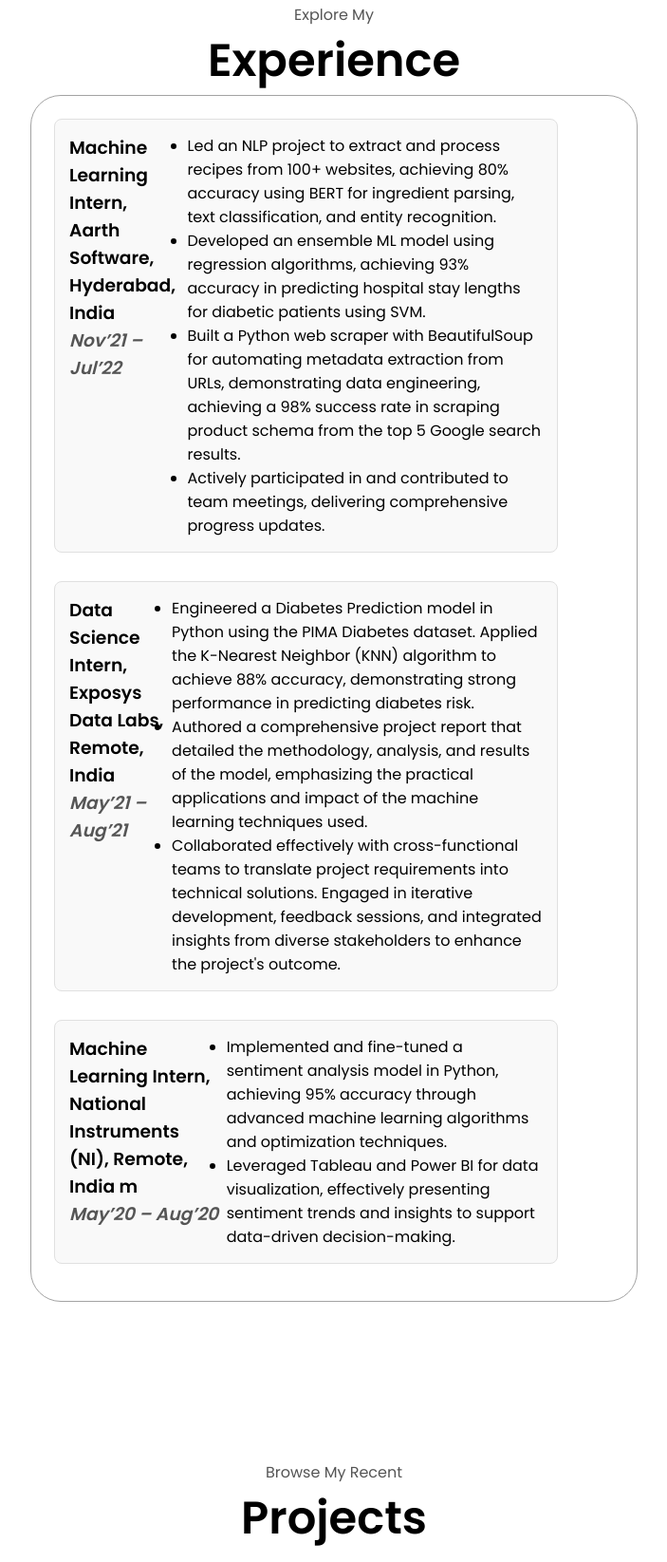
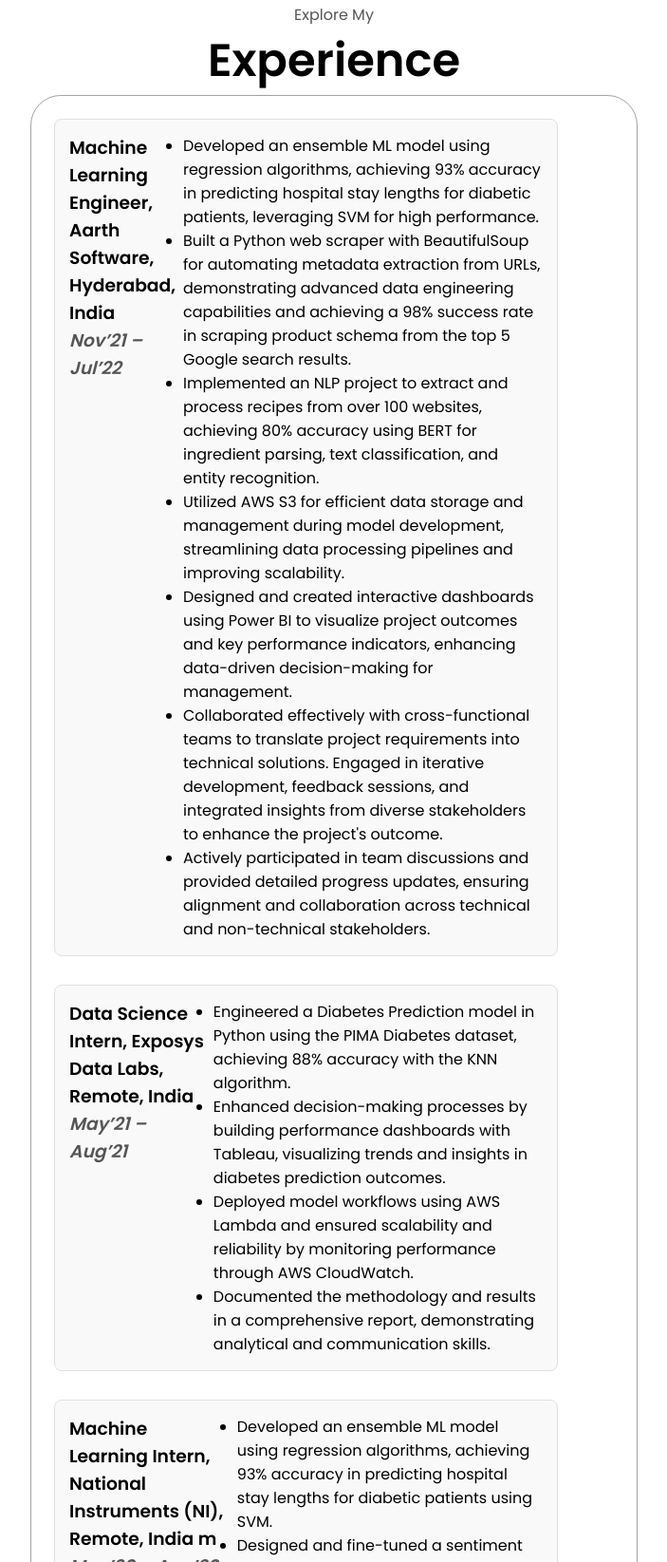
Before and after one commit to darasupriya88/portfolio, a plain HTML site: page index.html in a window 1280 px wide. Shown: the part 1155-2800 px from the top of the page at 95% size, without its empty margins (288-991 px from the left). Drawn offline with Linux system fonts and the light colour scheme.

Commit message:
git add git commit -m "portfolio" git push

```diff
--- a/index.html
+++ b/index.html
@@ -43,11 +43,11 @@
       <div class="section__text">
         <p class="section__text__p1">Hello, I'm</p>
         <h1 class="title">Supriya Dara</h1>
-        <p class="section__text__p2">Master of Computer Science Graduate</p>
+        <p class="section__text__p2">Master of Computer Science Graduate concentration in Applied Artificial Intelligence</p>
         <div class="btn-container">
           <button
             class="btn btn-color-2"
-            onclick="window.open('./assets/Supriya_Dara.pdf')"
+            onclick="window.open('./assets/SupriyaDara_CSGrad.pdf')"
           >
             Download CV
           </button>
@@ -124,15 +124,18 @@
           <div class="details-container">
             <div class="article-container">
               <article class="experience-box">
-                <h3>Machine Learning Intern, Aarth Software, Hyderabad, India
+                <h3>Machine Learning Engineer, Aarth Software, Hyderabad, India
                     <p class="date-period">Nov’21 – Jul’22</p>
 
                 </h3>
-                <ul>
-                  <li>Led an NLP project to extract and process recipes from 100+ websites, achieving 80% accuracy using BERT for ingredient parsing, text classification, and entity recognition.</li>
-                  <li>Developed an ensemble ML model using regression algorithms, achieving 93% accuracy in predicting hospital stay lengths for diabetic patients using SVM.</li>
-                  <li>Built a Python web scraper with BeautifulSoup for automating metadata extraction from URLs, demonstrating data engineering, achieving a 98% success rate in scraping product schema from the top 5 Google search results.</li>
-                  <li>Actively participated in and contributed to team meetings, delivering comprehensive progress updates.</li>
+                 <ul>
+                  <li>Developed an ensemble ML model using regression algorithms, achieving 93% accuracy in predicting hospital stay lengths for diabetic patients, leveraging SVM for high performance.</li>
+                  <li>Built a Python web scraper with BeautifulSoup for automating metadata extraction from URLs, demonstrating advanced data engineering capabilities and achieving a 98% success rate in scraping product schema from the top 5 Google search results.</li>
+                  <li>Implemented an NLP project to extract and process recipes from over 100 websites, achieving 80% accuracy using BERT for ingredient parsing, text classification, and entity recognition.</li>
+                  <li>Utilized AWS S3 for efficient data storage and management during model development, streamlining data processing pipelines and improving scalability.</li>
+                  <li>Designed and created interactive dashboards using Power BI to visualize project outcomes and key performance indicators, enhancing data-driven decision-making for management.</li>
+                  <li>Collaborated effectively with cross-functional teams to translate project requirements into technical solutions. Engaged in iterative development, feedback sessions, and integrated insights from diverse stakeholders to enhance the project's outcome.</li>
+                  <li>Actively participated in team discussions and provided detailed progress updates, ensuring alignment and collaboration across technical and non-technical stakeholders.</li>
                 </ul>
 
               </article>
@@ -141,9 +144,10 @@
                     <p class="date-period">May’21 – Aug’21</p>
                 </h3>
                 <ul>
-                  <li>Engineered a Diabetes Prediction model in Python using the PIMA Diabetes dataset. Applied the K-Nearest Neighbor (KNN) algorithm to achieve 88% accuracy, demonstrating strong performance in predicting diabetes risk.</li>
-                  <li>Authored a comprehensive project report that detailed the methodology, analysis, and results of the model, emphasizing the practical applications and impact of the machine learning techniques used.</li>
-                  <li>Collaborated effectively with cross-functional teams to translate project requirements into technical solutions. Engaged in iterative development, feedback sessions, and integrated insights from diverse stakeholders to enhance the project's outcome.</li>
+                  <li>Engineered a Diabetes Prediction model in Python using the PIMA Diabetes dataset, achieving 88% accuracy with the KNN algorithm.</li>
+                  <li>Enhanced decision-making processes by building performance dashboards with Tableau, visualizing trends and insights in diabetes prediction outcomes.</li>
+                  <li>Deployed model workflows using AWS Lambda and ensured scalability and reliability by monitoring performance through AWS CloudWatch.</li>
+                  <li>Documented the methodology and results in a comprehensive report, demonstrating analytical and communication skills.</li>
                 </ul>
               </article>
               <article class="experience-box">
@@ -151,8 +155,11 @@
                 m<p class="date-period">May’20 – Aug’20</p>
                 </h3>
                 <ul>
-                  <li>Implemented and fine-tuned a sentiment analysis model in Python, achieving 95% accuracy through advanced machine learning algorithms and optimization techniques.</li>
-                  <li>Leveraged Tableau and Power BI for data visualization, effectively presenting sentiment trends and insights to support data-driven decision-making.</li>
+                  <li>Developed an ensemble ML model using regression algorithms, achieving 93% accuracy in predicting hospital stay lengths for diabetic patients using SVM.</li>
+                  <li>Designed and fine-tuned a sentiment analysis model in Python, leveraging advanced ML techniques to achieve 95% accuracy.</li>
+                  <li>Conducted in-depth data analysis using Excel, utilizing pivot tables, charts, and advanced formulas for insightful visualizations and reporting.</li>
+                  <li>Explored and analyzed new and existing datasets to improve model-building pipelines and enhance prediction accuracy.</li>
+                  <li>Utilized data visualization tools like Tableau and Power BI to present insights effectively and support strategic decision-making.</li>
                 </ul>
               </article>
             </div>
```
Also changed, not shown: 1 other file.
